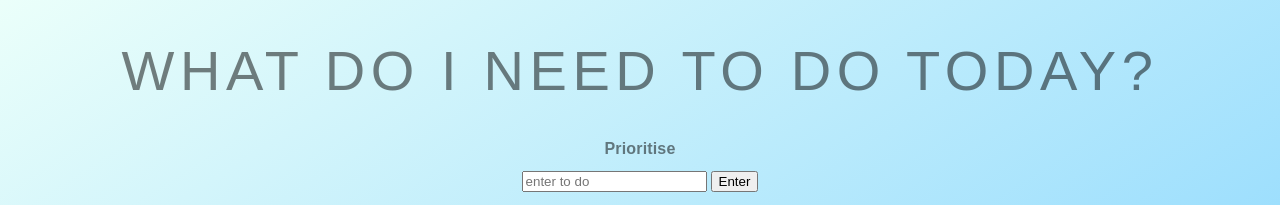
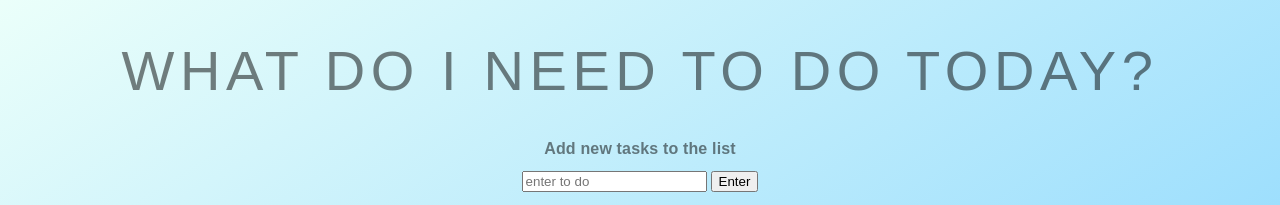
Before and after one commit to hannah-lynn/todolist, a plain HTML site: page index.html in a window 1280 px wide. Shown: the top 205 px of the page. Drawn offline with Linux system fonts and the light colour scheme.

Commit message:
Update index.html

```diff
--- a/index.html
+++ b/index.html
@@ -7,7 +7,7 @@
 </head>
 <body>
 	<h1 id="mainHeader">What do I need to do today?</h1>
-	<h2 id="secondHeader" class="title">Prioritise</h2>
+	<h2 id="secondHeader" class="title">Add new tasks to the list</h2>
 	<input id="user input" type="text" placeholder="enter to do">
 	<button id="enter" class="entBut">Enter</button>
 
```
